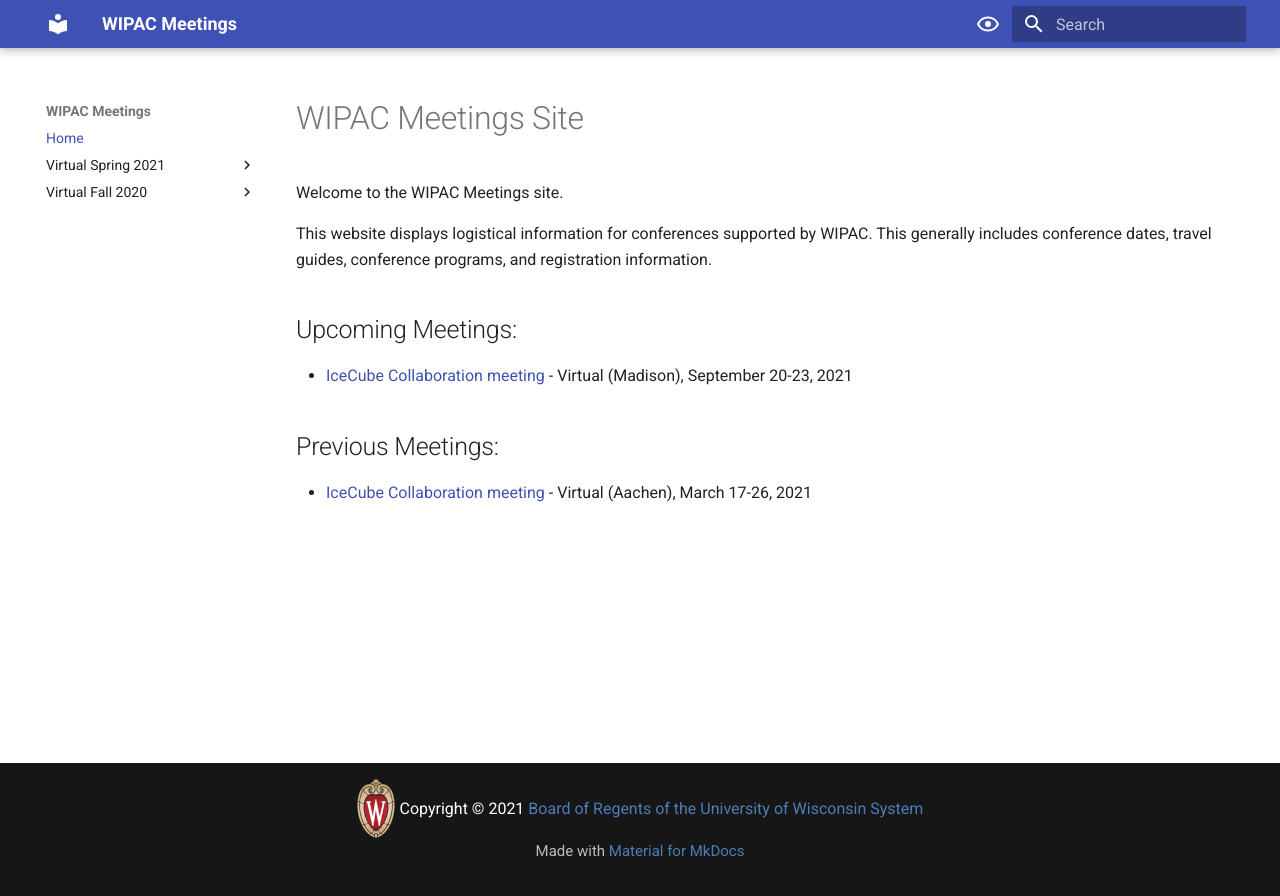
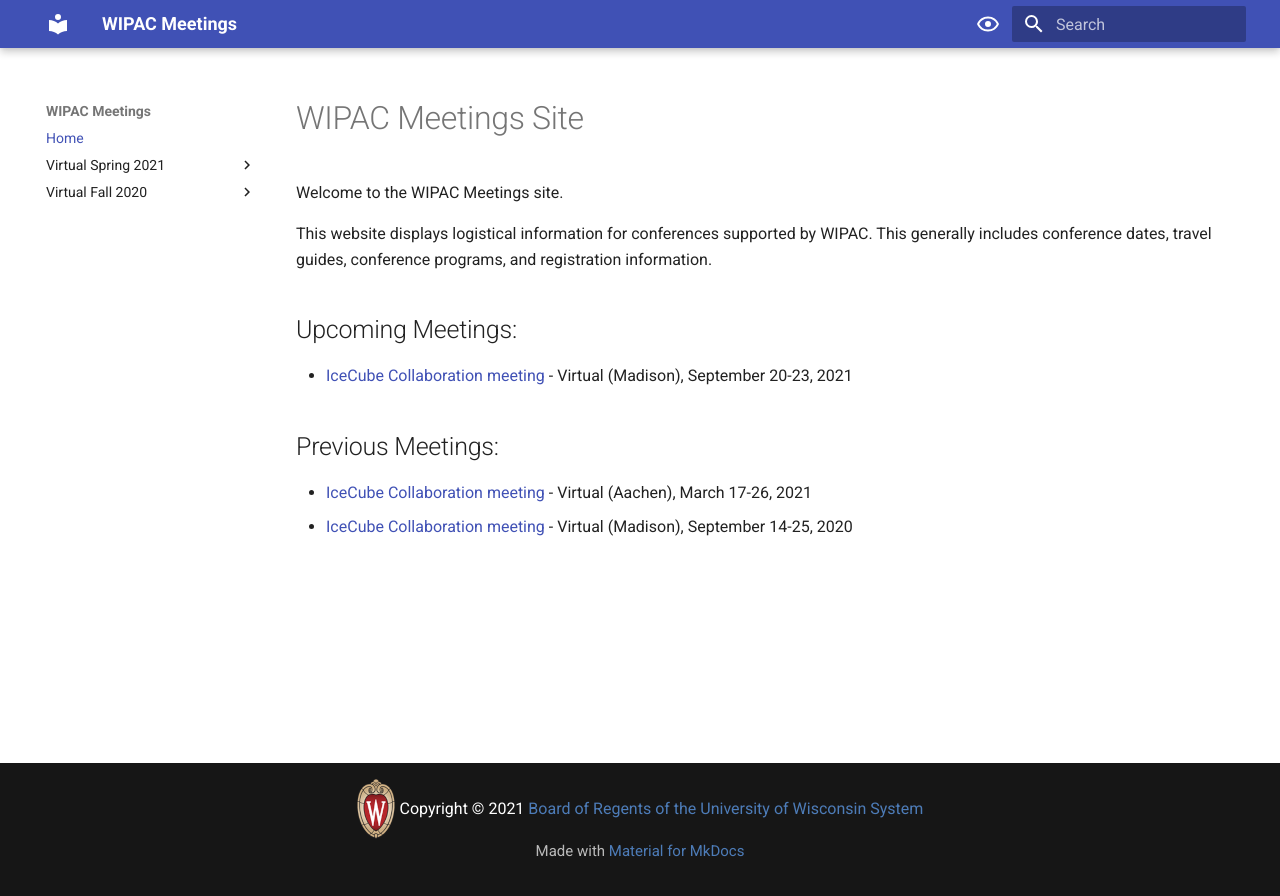
Before and after one commit to WIPACrepo/meetings_website, an MkDocs documentation site: the page built from docs/index.md, in a window 1280 px wide. Shown: the top 896 px of the page. Built offline with MkDocs 1.6.1 and Material for MkDocs 9.7.7, drawn with Linux system fonts in a browser that asks for light colours.

Commit message:
updated index page

```diff
--- a/docs/index.md
+++ b/docs/index.md
@@ -18,3 +18,4 @@
 ## Previous Meetings:
 
 * [IceCube Collaboration meeting](virtualspring2021/home) - Virtual (Aachen), March 17-26, 2021
+* [IceCube Collaboration meeting](virtualfall2020/home) - Virtual (Madison), September 14-25, 2020
```
